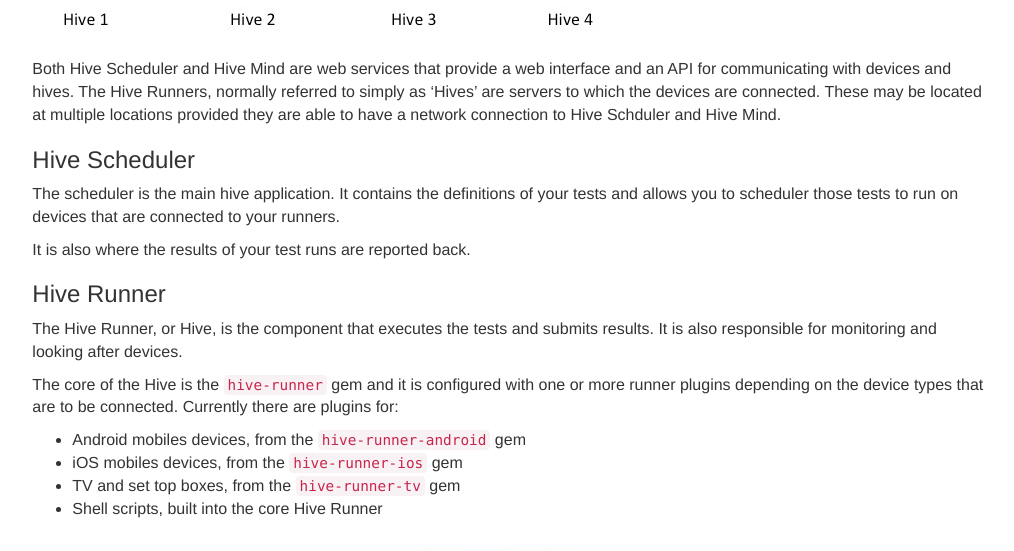
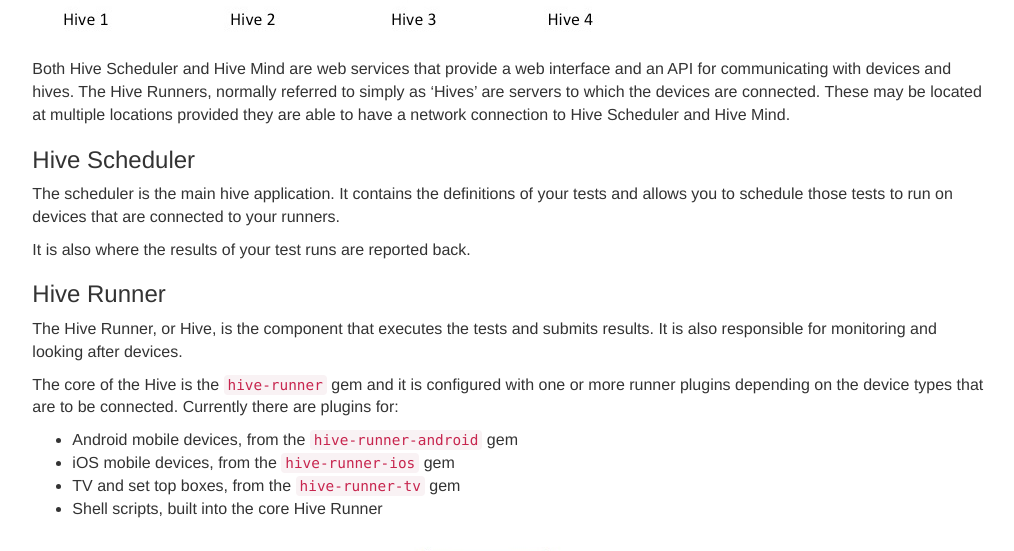
Before and after one commit to bbc/hive-ci, a Jekyll site: the page built from _documentation/01-overview.md, in a window 1280 px wide and 900 px high, scrolled down 675 px. Shown: the part 200-751 px from the top of the window, without its empty margins (186-1200 px from the left). Built offline with Jekyll 4.4.1, drawn with Linux system fonts in a browser that asks for light colours; nearby versions of some CDN libraries; some of the changed text lies outside the part shown.

Commit message:
Some typos

```diff
--- a/_documentation/01-overview.md
+++ b/_documentation/01-overview.md
@@ -38,12 +38,12 @@ Both Hive Scheduler and Hive Mind are web services that provide a web interface
 and an API for communicating with devices and hives. The Hive Runners, normally
 referred to simply as 'Hives' are servers to which the devices are connected.
 These may be located at multiple locations provided they are able to have a
-network connection to Hive Schduler and Hive Mind.
+network connection to Hive Scheduler and Hive Mind.
 
 ### Hive Scheduler
 
 The scheduler is the main hive application. It contains the definitions of your
-tests and allows you to scheduler those tests to run on devices that are connected
+tests and allows you to schedule those tests to run on devices that are connected
 to your runners.
 
 It is also where the results of your test runs are reported back.
@@ -57,8 +57,8 @@ The core of the Hive is the `hive-runner` gem and it is configured with one or
 more runner plugins depending on the device types that are to be connected.
 Currently there are plugins for:
 
-* Android mobiles devices, from the `hive-runner-android` gem
-* iOS mobiles devices, from the `hive-runner-ios` gem
+* Android mobile devices, from the `hive-runner-android` gem
+* iOS mobile devices, from the `hive-runner-ios` gem
 * TV and set top boxes, from the `hive-runner-tv` gem
 * Shell scripts, built into the core Hive Runner
 
```
Also changed, not shown: other parts of _documentation/01-overview.md (+1 -3 lines).
